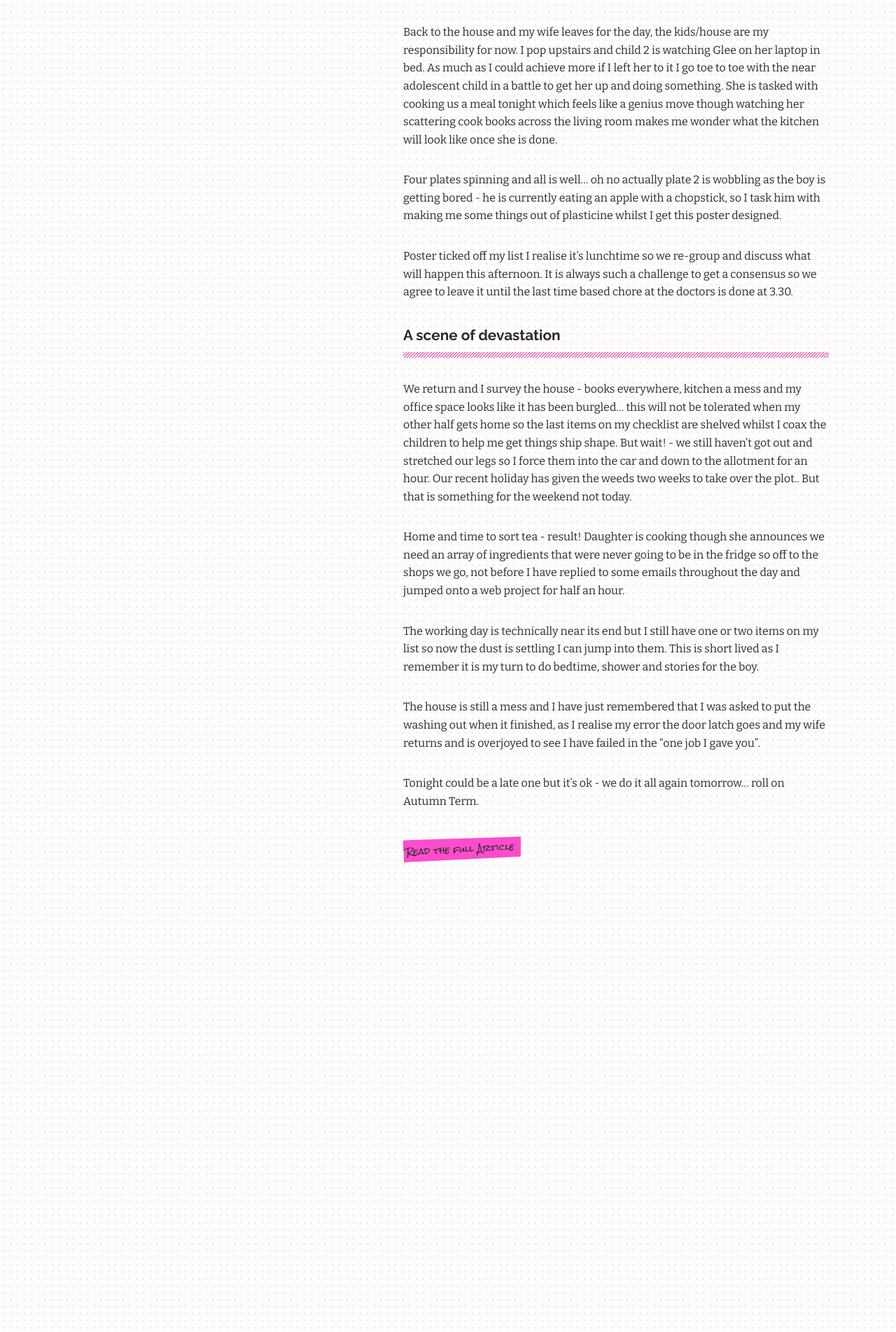
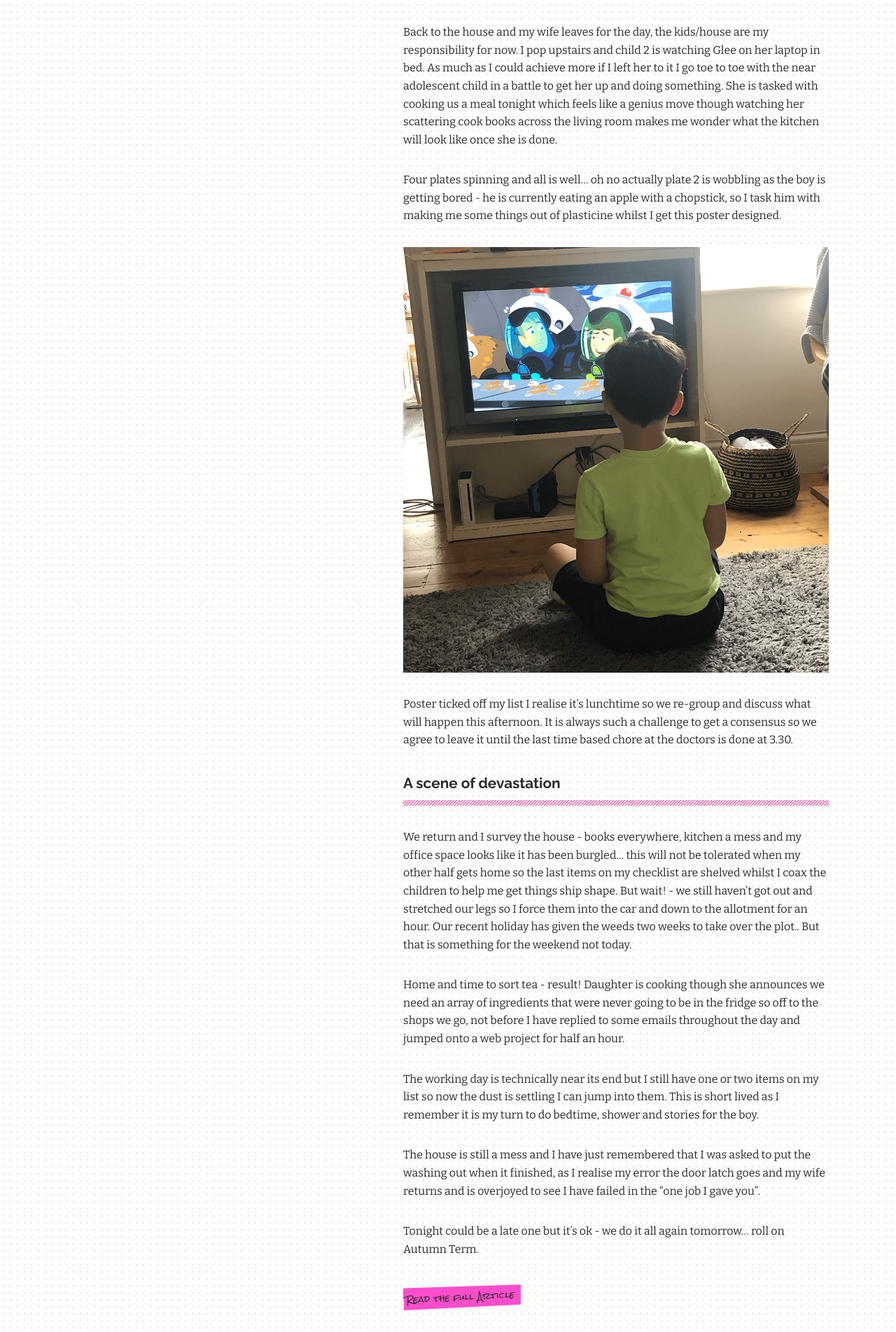
Before and after one commit to maxray/maxray.github.io, a Jekyll site: the page built from blog.html, in a window 1280 px wide. Shown: the part 2128-4031 px from the top of the page at 70% size. Built offline with Jekyll 4.4.1, drawn with Linux system fonts in a browser that asks for light colours.

Commit message:
Updated Summer Holiday Blues

```diff
--- a/_posts/2019-09-01-summer-holiday-blues.markdown
+++ b/_posts/2019-09-01-summer-holiday-blues.markdown
@@ -26,6 +26,8 @@ Back to the house and my wife leaves for the day, the kids/house are my responsi
 
 Four plates spinning and all is well… oh no actually plate 2 is wobbling as the boy is getting bored - he is currently eating an apple with a chopstick, so I task him with making me some things out of plasticine whilst I get this poster designed.
 
+![You have watched too much tv!](/uploads/too-much-tv.png)
+
 Poster ticked off my list I realise it’s lunchtime so we re-group and discuss what will happen this afternoon. It is always such a challenge to get a consensus so we agree to leave it until the last time based chore at the doctors is done at 3.30.
 
 #### A scene of devastation
```
